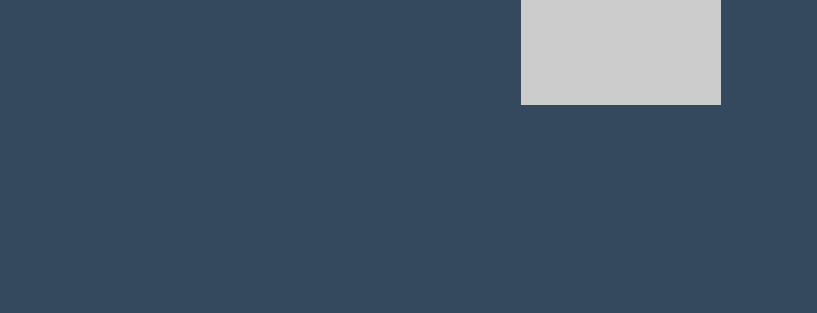
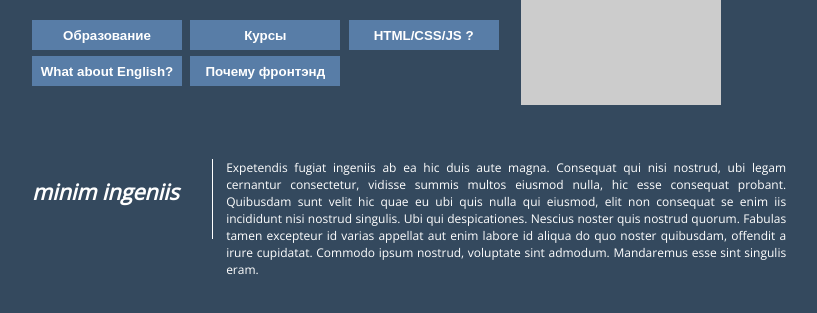
Before and after one commit to JaroslavK-v/JaroslavK-v.github.io, a plain HTML site: page index.html in a window 1280 px wide. Shown: the part 155-468 px from the top of the page, without its empty margins (223-1040 px from the left). Drawn offline with nearby package versions, Linux system fonts and the light colour scheme; placeholder pictures from the web are drawn by us.

Commit message:
menu and content blocks added

```diff
--- a/index.html
+++ b/index.html
@@ -10,6 +10,7 @@
 
     </head>
     <body>
+        <header>
         <div class="page-wrapper">
             <header>
 
@@ -26,7 +27,36 @@
                     </div>
 
                 </div>
-            </header>
+                <div class="menu-container">
+                    <menu>
+                        <button class="menu_container__button">Образование</button>
+                        <button class="menu_container__button">Курсы</button>
+                        <button class="menu_container__button">HTML/CSS/JS ?</button>
+                        <button class="menu_container__button">What about English?</button>
+                        <button class="menu_container__button">Почему фронтэнд</button>
+                    </menu>
+
+                </div>
+                </header>
+                <div class="content-box">
+                    <div class="content-box__article-title">
+                        <h2 class="article-title--style">minim ingeniis</h2>
+
+                    </div>
+                    <div class="content-box__article-text">
+                        <p class="article-text--style">Expetendis fugiat ingeniis ab ea hic duis aute magna. Consequat qui nisi
+                            nostrud, ubi legam cernantur consectetur, vidisse summis multos eiusmod nulla,
+                            hic esse consequat probant. Quibusdam sunt velit hic quae eu ubi quis nulla qui
+                            eiusmod, elit non consequat se enim iis incididunt nisi nostrud singulis. Ubi
+                            qui despicationes. Nescius noster quis nostrud quorum. Fabulas tamen excepteur
+                            id varias appellat aut enim labore id aliqua do quo noster quibusdam, offendit a
+                            irure cupidatat. Commodo ipsum nostrud, voluptate sint admodum. Mandaremus esse
+                            sint singulis eram.</p>
+                    </div>
+
+
+                </div>
+
         </div>
 
     </body>
--- a/style.css
+++ b/style.css
@@ -37,7 +37,7 @@ body {
 }
 
 .contacts {
-    margin-top: -10px;
+    margin-top: -5px;
 }
 
 .social-buttons {
@@ -67,6 +67,7 @@ body {
     width: 20px;
     height: 20px;
     border: 1px solid #fff;
+    border-radius: 2px;
     box-sizing: border-box;
     background: #ccc url(http://via.placeholder.com/20x20) 50% 50%/cover;
 }
@@ -100,3 +101,77 @@ body {
     margin-right: 10%;
     margin-top: -30px;
 }
+
+.menu-container {
+/*    background-color: aliceblue;*/
+    width: calc(90% - 200px);
+    padding: 10px 15px;
+
+}
+
+.menu_container__button {
+    margin: 3px 0;
+    margin-right: 1%;
+    min-width: 150px;
+    height: 30px;
+    text-align: center;
+    color: #fff;
+    font-weight: bold;
+    border:none;
+    background-color: #587DA7;
+
+
+}
+
+.menu_container__button:hover {
+    background-color: #FFA549;
+}
+
+.menu_container__button:focus {
+    outline: none;
+    background-color: #FFA549;
+    transform: rotate(-1deg);
+}
+
+menu {
+    margin: 0 0;
+    padding: 0 0;
+}
+
+header::after {
+    content: "";
+    clear: both;
+}
+
+.content-box {
+    min-height: 120px;
+    padding: 10px 15px;
+    margin-top: 50px;
+/*    background-color: aliceblue;*/
+
+}
+
+.content-box__article-title {
+    width: 180px;
+    height: 80px;
+    display: inline-block;
+    vertical-align: middle;
+    border-right: 1px solid #fff;
+}
+
+.article-title--style {
+    font-size: 1.8rem;
+    font-style: italic;
+}
+
+.content-box__article-text {
+    display: inline-block;
+    width: calc(100% - 210px);
+    vertical-align: top;
+    padding: 0 10px;
+}
+
+.article-text--style {
+    margin: 0;
+    text-align: justify;
+}
```
